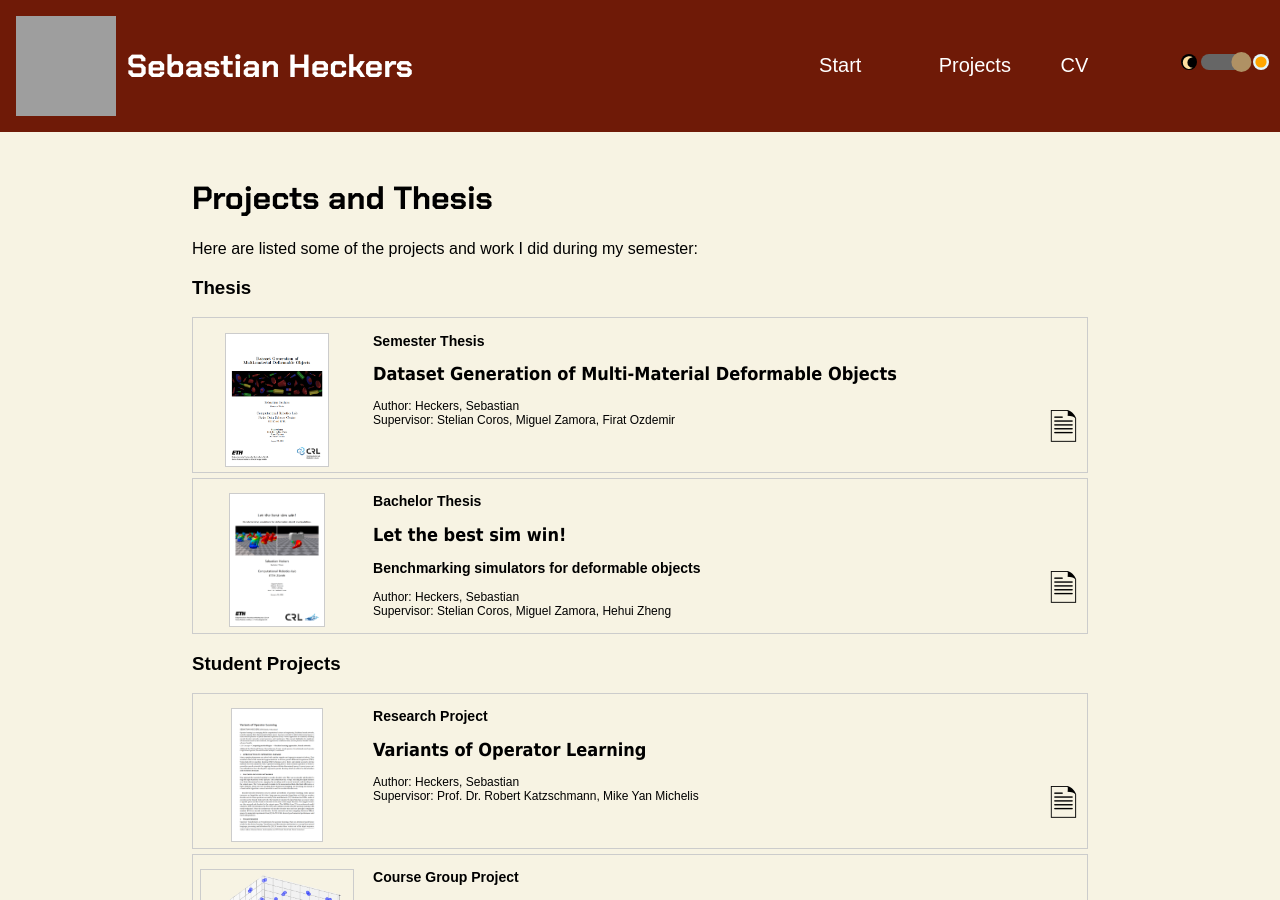
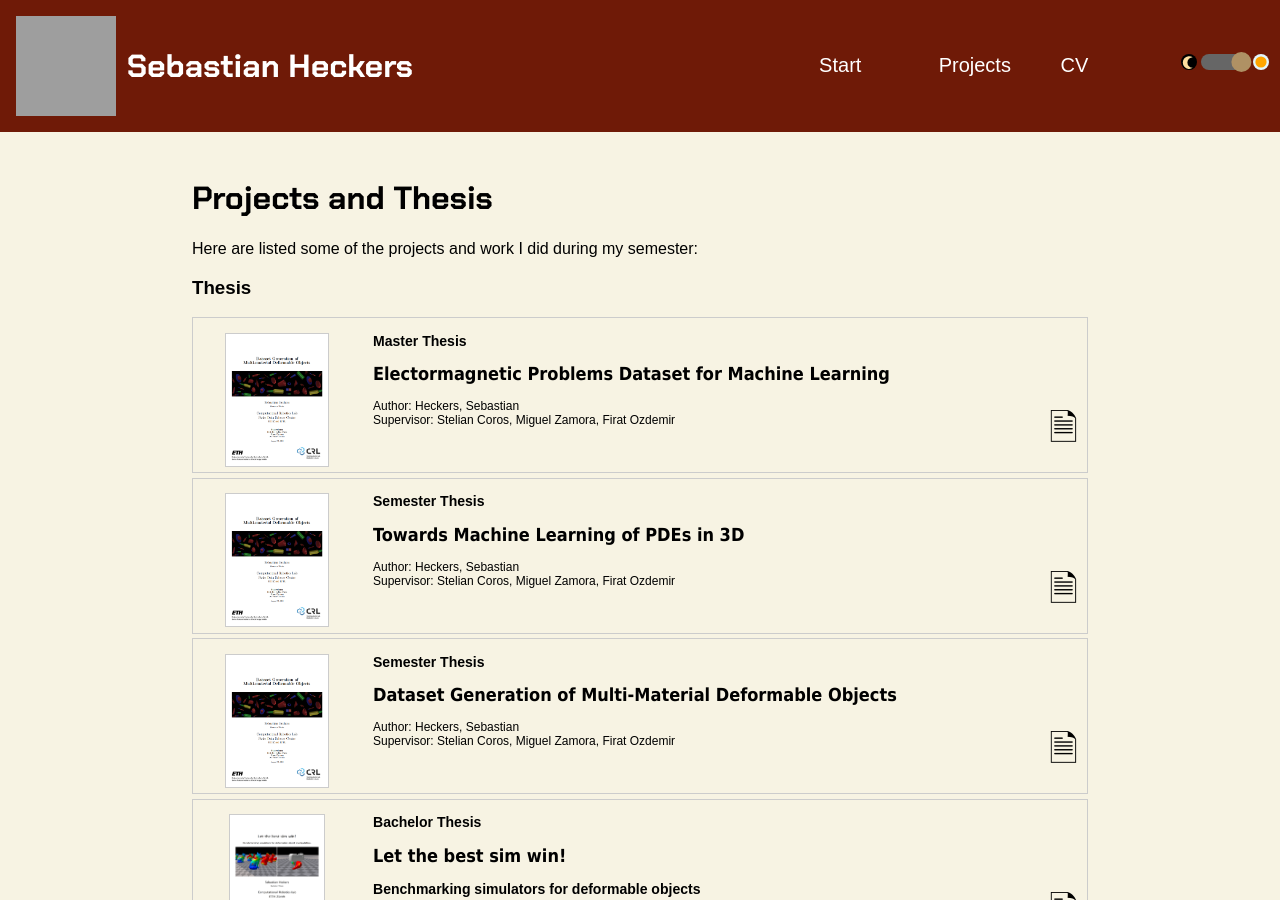
Before and after one commit to seba-heck/seba-heck.github.io, a Jekyll site: the page built from projects.html, in a window 1280 px wide and 900 px high. Built offline with Jekyll 4.4.1, drawn with Linux system fonts in a browser that asks for light colours; some web fonts are replaced; some of the changed text lies outside the part shown.

Commit message:
created new project files

```diff
--- a/projects.html
+++ b/projects.html
@@ -7,6 +7,28 @@ title: Projects Overview
   <p>Here are listed some of the projects and work I did during my semester:</p>
 
   <h3> Thesis </h3>
+
+  {% include link_box.html
+    url="/projects/masterthesis.html"
+    img="/assets/imgs/P-sa_dataset_generation_multi-material/008_SA_titelseite.png"
+    website="Master Thesis"
+    content="<h2>Electormagnetic Problems Dataset for Machine Learning</h2>
+    <p>
+        Author: Heckers, Sebastian <br>
+        Supervisor: Stelian Coros, Miguel Zamora, Firat Ozdemir
+    </p>"
+    paper=true %}
+
+  {% include link_box.html
+    url="/projects/semesterthesis-2.html"
+    img="/assets/imgs/P-sa_dataset_generation_multi-material/008_SA_titelseite.png"
+    website="Semester Thesis"
+    content="<h2>Towards Machine Learning of PDEs in 3D</h2>
+    <p>
+        Author: Heckers, Sebastian <br>
+        Supervisor: Stelian Coros, Miguel Zamora, Firat Ozdemir
+    </p>"
+    paper=true %}
 
   {% include link_box.html
     url="/projects/semesterthesis.html"
@@ -32,6 +54,17 @@ title: Projects Overview
     paper=true %}
 
   <h3> Student Projects </h3>
+
+  {% include link_box.html
+    url="/projects/dh-idart.html"
+    img="/assets/imgs/P-srcse_variants_operator_learning/023_SRCSE-frontpage.png"
+    website="Course Group Project"
+    content="<h2>iDart</h2>
+    <p>
+        Author: Heckers, Sebastian <br>
+        Supervisor: Prof. Dr. Robert Katzschmann, Mike Yan Michelis
+    </p>"
+    paper=true %}
 
   {% include link_box.html
     url="/projects/srcse-seminarproject.html"
--- a/projects/se-black-peter.html
+++ b/projects/se-black-peter.html
@@ -1,9 +1,9 @@
 ---
 layout: project_site
-title: "SE Project: Black Peter"
+title: Black Peter - SE Course Project
 project_title: Black Peter
 project_subtitle: Software Engineering Project
-project_type: Course Project
+project_type: Course Group Project
 project_front: /assets/imgs/se_project_blackpeter/logo.jpg
 project_code: C++
 project_time: 2023
```
Also changed, not shown: projects/dh-idart.html (added, +88 -0 lines), projects/masterthesis.html (added, +32 -0 lines), projects/semesterthesis-2.html (added, +32 -0 lines).
